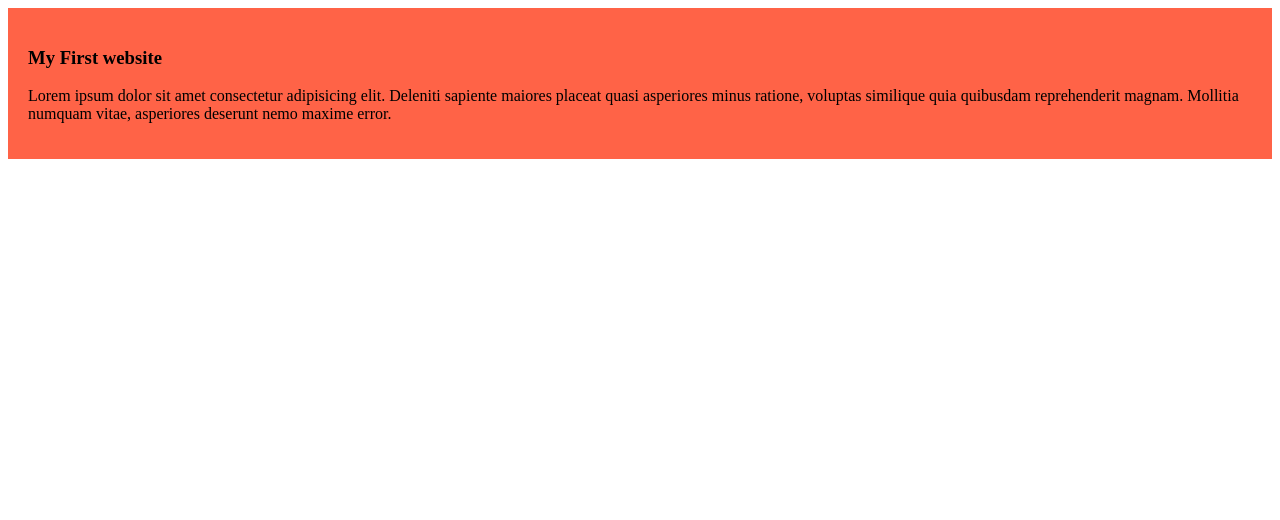
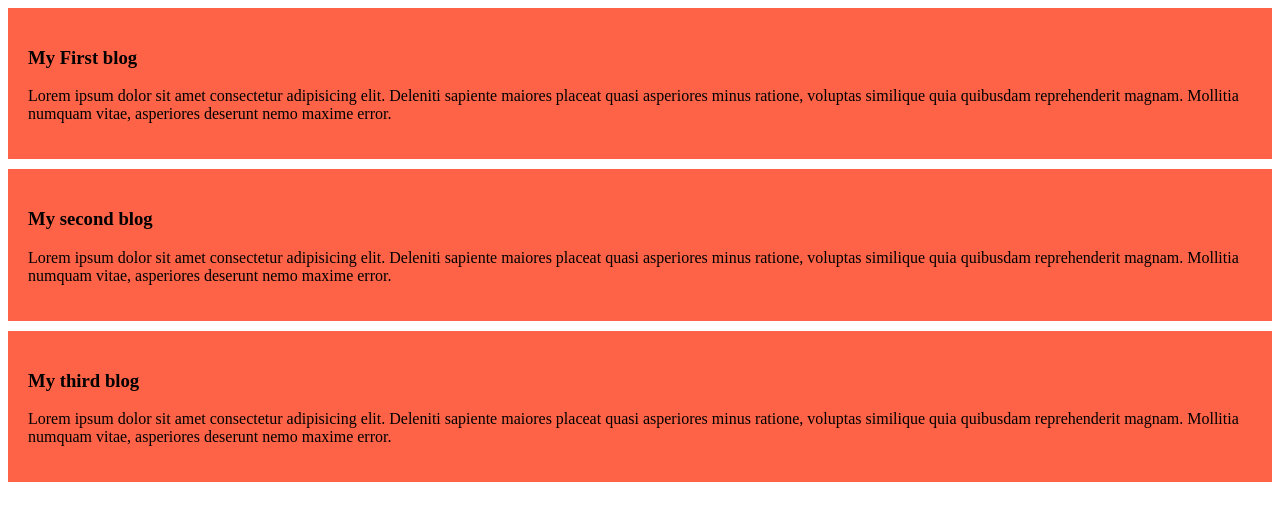
Before and after one commit to amsakib589/my-First-website, a plain HTML site: page index.html in a window 1280 px wide. Drawn offline with Linux system fonts and the light colour scheme.

Commit message:
added the second and the third blog

```diff
--- a/index.html
+++ b/index.html
@@ -8,7 +8,15 @@
 </head>
 <body>
    <div>
-    <h3>My First website</h3>
+    <h3>My First blog</h3>
+    <p>Lorem ipsum dolor sit amet consectetur adipisicing elit. Deleniti sapiente maiores placeat quasi asperiores minus ratione, voluptas similique quia quibusdam reprehenderit magnam. Mollitia numquam vitae, asperiores deserunt nemo maxime error.</p>
+   </div>
+   <div>
+    <h3>My second blog</h3>
+    <p>Lorem ipsum dolor sit amet consectetur adipisicing elit. Deleniti sapiente maiores placeat quasi asperiores minus ratione, voluptas similique quia quibusdam reprehenderit magnam. Mollitia numquam vitae, asperiores deserunt nemo maxime error.</p>
+   </div>
+   <div>
+    <h3>My third blog</h3>
     <p>Lorem ipsum dolor sit amet consectetur adipisicing elit. Deleniti sapiente maiores placeat quasi asperiores minus ratione, voluptas similique quia quibusdam reprehenderit magnam. Mollitia numquam vitae, asperiores deserunt nemo maxime error.</p>
    </div>
 </body>
--- a/styles/blog.css
+++ b/styles/blog.css
@@ -1,4 +1,5 @@
 div{
     background-color: tomato;
     padding: 20px;
+    margin-bottom: 10px;
 }
```
